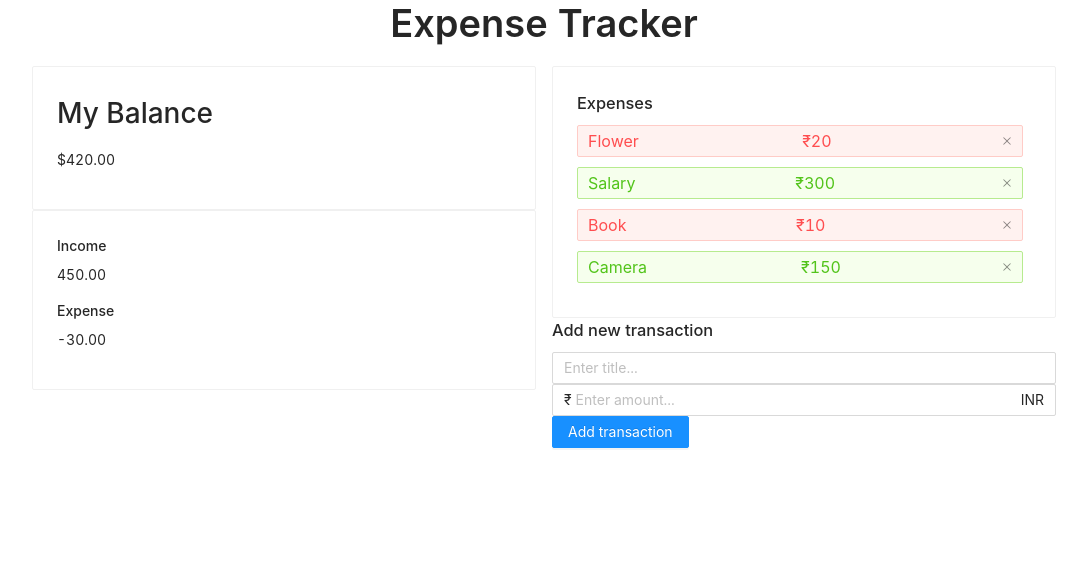
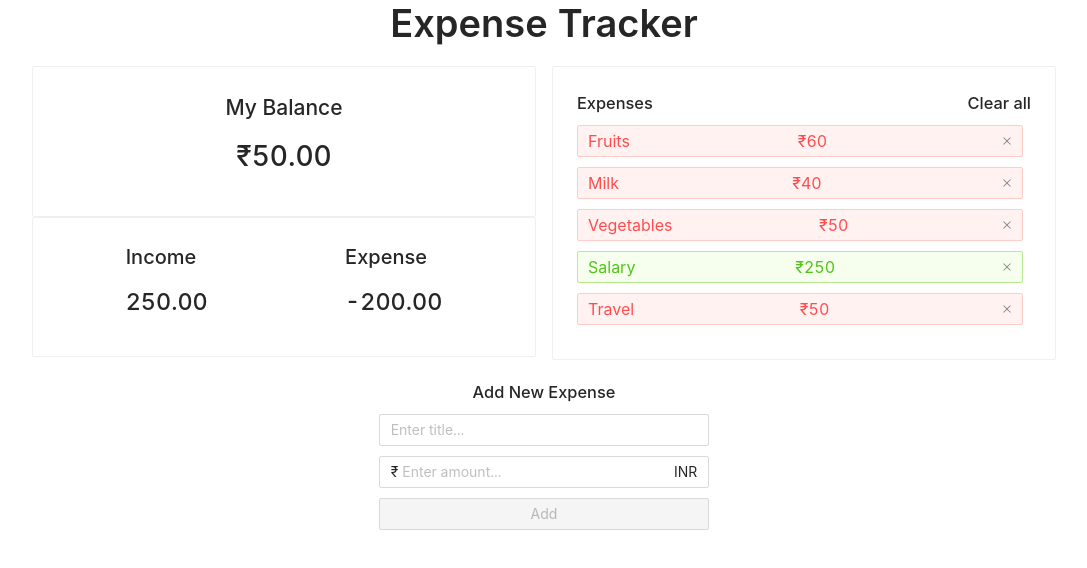
Before and after one commit to jeyk333/Expense-Tracker, a React (Create React App) app: page / in a window 1280 px wide. Shown: the top 568 px of the page, without its empty margins (96-1183 px from the left). Built offline with nearby package versions, Linux system fonts and the light colour scheme.

Commit message:
Improved UI

```diff
--- a/src/App.css
+++ b/src/App.css
@@ -17,3 +17,26 @@
   margin-bottom: 10px !important;
   padding: 5px 10px !important;
 }
+
+.incExp {
+  display: flex !important;
+  align-items: center;
+  justify-content: space-around;
+}
+
+.incExp {
+  font-size: 20px;
+}
+
+.newTransaction {
+  text-align: center;
+  margin-top: 20px;
+}
+
+.form-control {
+  margin-bottom: 10px;
+}
+
+.button {
+  width: 100%;
+}
--- a/src/App.js
+++ b/src/App.js
@@ -22,8 +22,14 @@ function App() {
           </Col>
           <Col className="gutter-row" span={12}>
             <TransactionList />
+          </Col>
+        </Row>
+        <Row gutter={16}>
+          <Col className="gutter-row" span={8}></Col>
+          <Col className="gutter-row" span={8}>
             <AddTransaction />
           </Col>
+          <Col className="gutter-row" span={8}></Col>
         </Row>
       </div>
     </GlobalProvider>
--- a/src/components/AddTransaction.js
+++ b/src/components/AddTransaction.js
@@ -10,7 +10,7 @@ function AddTransaction() {
 
   const onSubmit = e => {
     e.preventDefault();
-
+    console.log("cool");
     const transaction = {
       id: Math.random(),
       text: text,
@@ -18,10 +18,10 @@ function AddTransaction() {
     };
     addTransaction(transaction);
   };
+
   return (
     <div>
-      <h3>Add new transaction</h3>
-      <form onSubmit={onSubmit}>
+      <h3 className="newTransaction">Add New Expense </h3>
       <div className="form-control">
         <Input
           type="text"
@@ -40,8 +40,14 @@ function AddTransaction() {
           placeholder="Enter amount..."
         />
       </div>
-        <Button type="primary">Add transaction</Button>
-      </form>
+      <Button
+        onClick={onSubmit}
+        type="primary"
+        className="button"
+        disabled={!(text !== "" && amount !== null)}
+      >
+        Add
+      </Button>
     </div>
   );
 }
--- a/src/components/Balance.js
+++ b/src/components/Balance.js
@@ -10,10 +10,10 @@ function Balance() {
 
   return (
     <>
-      <div className="site-card-wrapper">
+      <div style={{ textAlign: "center" }}>
         <Card>
-          <h1>My Balance</h1>
-          <p>${total}</p>
+          <h2>My Balance</h2>
+          <h1>₹{total}</h1>
         </Card>
       </div>
     </>
--- a/src/components/IncomeExpenses.js
+++ b/src/components/IncomeExpenses.js
@@ -19,13 +19,15 @@ function IncomeExpenses() {
     .toFixed(2);
   return (
     <Card>
-      <div>
-        <h4>Income</h4>
-        <p>{income}</p>
-      </div>
-      <div>
-        <h4>Expense</h4>
-        <p>{expense}</p>
+      <div className="incExp">
+        <div>
+          <h4>Income</h4>
+          <h3>{income}</h3>
+        </div>
+        <div>
+          <h4>Expense</h4>
+          <h3>{expense}</h3>
+        </div>
       </div>
     </Card>
   );
--- a/src/components/TransactionList.js
+++ b/src/components/TransactionList.js
@@ -6,13 +6,24 @@ import { Card } from "antd";
 
 function TransactionList() {
   const { transactions } = useContext(GlobalContext);
+  const { deleteAllTransaction } = useContext(GlobalContext);
+  const clearAll = () => {
+    deleteAllTransaction();
+  };
   return (
     <Card>
-      <h3>Expenses</h3>
+      <div style={{ display: "flex", justifyContent: "space-between" }}>
+        <h3>Expenses</h3>
+        <h3 style={{ cursor: "pointer" }} onClick={clearAll}>
+          Clear all
+        </h3>
+      </div>
       <div>
-        {transactions.map(transaction => (
-          <Transaction key={transaction.id} transaction={transaction} />
-        ))}
+        {transactions.length > 0
+          ? transactions.map(transaction => (
+              <Transaction key={transaction.id} transaction={transaction} />
+            ))
+          : "Please add expenses"}
       </div>
     </Card>
   );
--- a/src/context/AppReducer.js
+++ b/src/context/AppReducer.js
@@ -12,6 +12,12 @@ export default (state, action) => {
         ...state,
         transactions: [...state.transactions, action.payload]
       };
+
+    case "DELETE_ALL_TRANSACTION":
+      return {
+        ...state,
+        transactions: []
+      };
     default:
       return state;
   }
--- a/src/context/GlobalState.js
+++ b/src/context/GlobalState.js
@@ -5,10 +5,11 @@ import AppReducer from "./AppReducer";
 
 const initialState = {
   transactions: [
-    { id: 1, text: "Flower", amount: -20 },
-    { id: 2, text: "Salary", amount: 300 },
-    { id: 3, text: "Book", amount: -10 },
-    { id: 4, text: "Camera", amount: 150 }
+    { id: 1, text: "Fruits", amount: -60 },
+    { id: 2, text: "Milk", amount: -40 },
+    { id: 3, text: "Vegetables", amount: -50 },
+    { id: 4, text: "Salary", amount: 250 },
+    { id: 5, text: "Travel", amount: -50 }
   ]
 };
 
@@ -34,12 +35,19 @@ export const GlobalProvider = ({ children }) => {
     });
   }
 
+  function deleteAllTransaction() {
+    dispatch({
+      type: "DELETE_ALL_TRANSACTION"
+    });
+  }
+
   return (
     <GlobalContext.Provider
       value={{
         transactions: state.transactions,
         deleteTransaction,
-        addTransaction
+        addTransaction,
+        deleteAllTransaction
       }}
     >
       {children}
```
Lines whose indentation alone changed are shown as unchanged.
